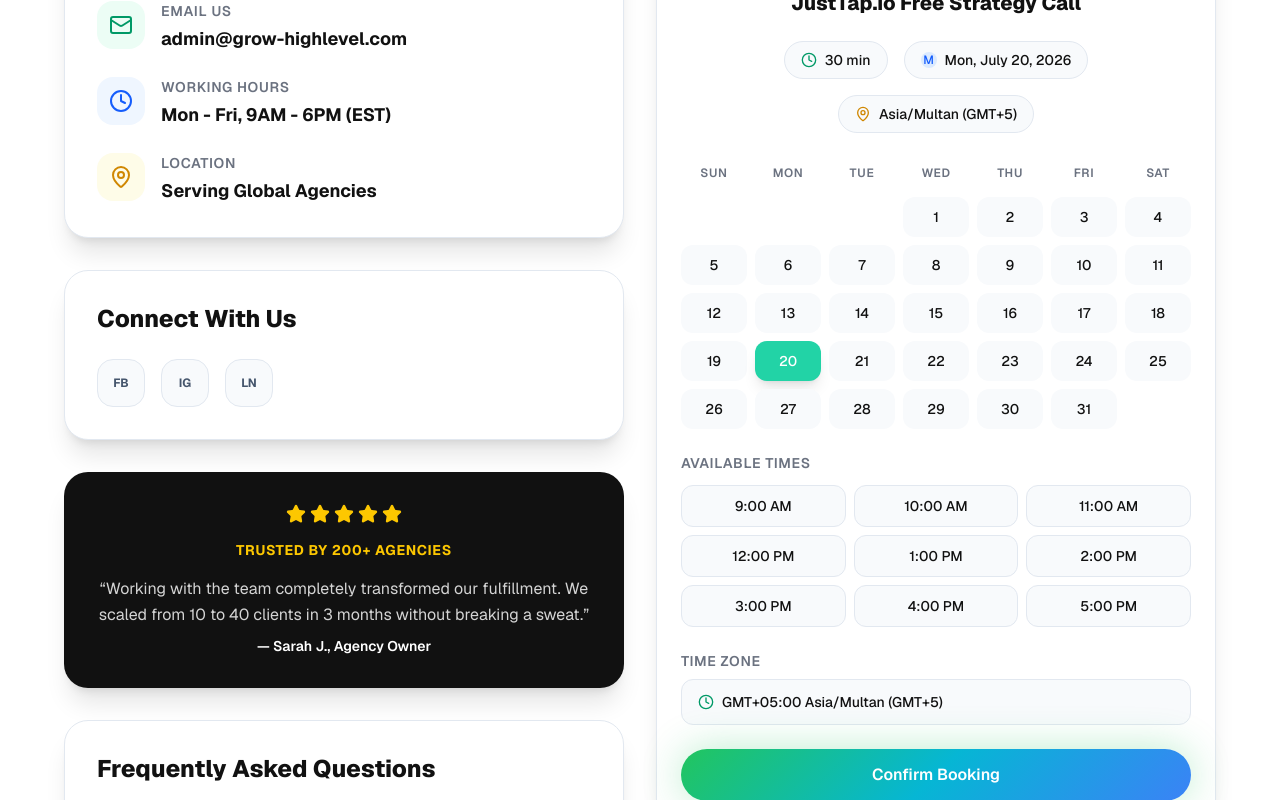
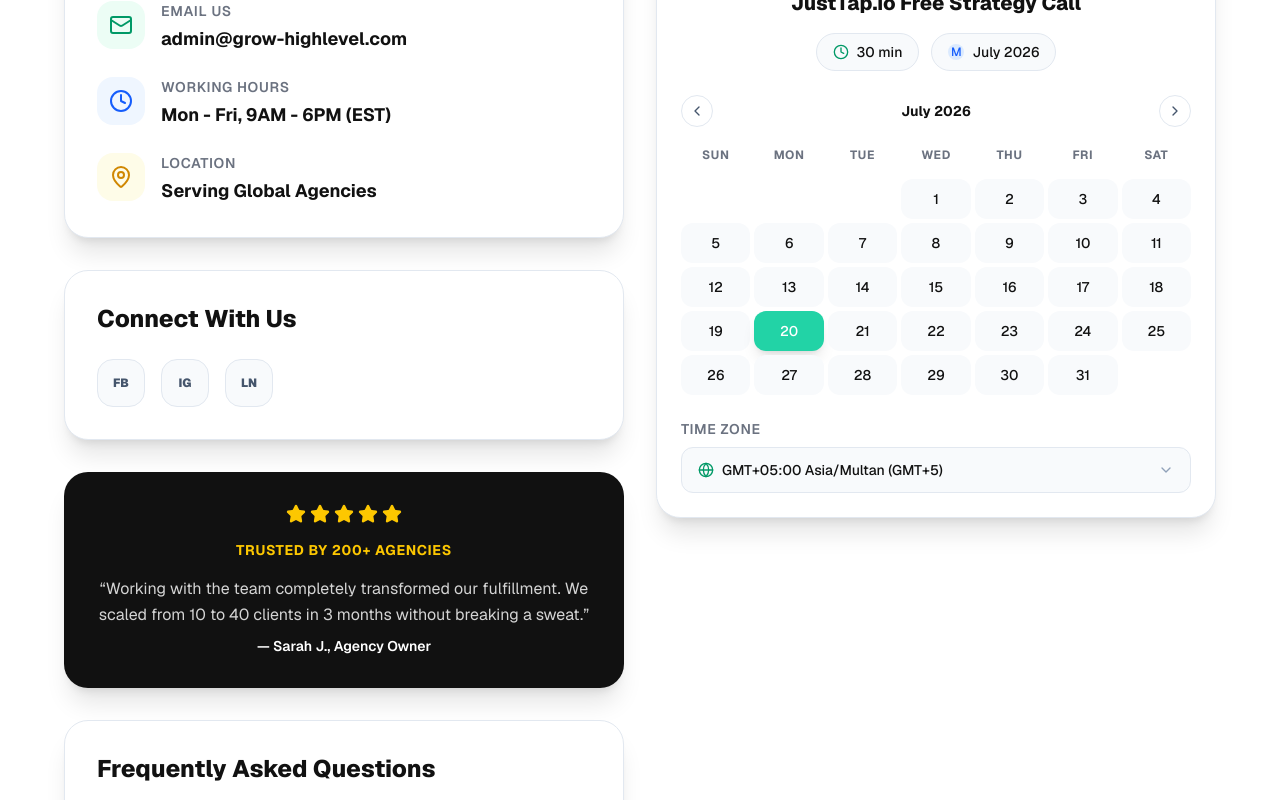
Before and after one commit to Muhammadkashifsaeed/heighlevel, a Next.js app: page /contact in a window 1280 px wide. Shown: the part 520-1320 px from the top of the page. Built offline with nearby package versions, Linux system fonts and the light colour scheme.

Commit message:
update contact page calendar, timezone, social icons and remove booking button

```diff
--- a/src/app/components/sections/DiscoveryCall.tsx
+++ b/src/app/components/sections/DiscoveryCall.tsx
@@ -2,7 +2,7 @@
 
 import { motion } from "framer-motion";
 import Image from "next/image";
-import { useState } from "react";
+import { useState, useMemo } from "react";
 import {
   Mail,
   Phone,
@@ -11,7 +11,8 @@ import {
   Globe,
   Star,
   ChevronDown,
-  ChevronUp,
+  ChevronLeft,
+  ChevronRight,
 } from "lucide-react";
 
 const faqs = [
@@ -30,20 +31,91 @@ const faqs = [
 ];
 
 const days = ["Sun", "Mon", "Tue", "Wed", "Thu", "Fri", "Sat"];
-const timeSlots = [
-  "9:00 AM",
-  "10:00 AM",
-  "11:00 AM",
-  "12:00 PM",
-  "1:00 PM",
-  "2:00 PM",
-  "3:00 PM",
-  "4:00 PM",
-  "5:00 PM",
+const months = [
+  "January",
+  "February",
+  "March",
+  "April",
+  "May",
+  "June",
+  "July",
+  "August",
+  "September",
+  "October",
+  "November",
+  "December",
+];
+
+const timeZones = [
+  "GMT+05:00 Asia/Multan (GMT+5)",
+  "GMT+04:00 Asia/Dubai (GMT+4)",
+  "GMT+03:00 Asia/Riyadh (GMT+3)",
+  "GMT+00:00 Europe/London (GMT+0)",
+  "GMT-04:00 America/New_York (GMT-4)",
+  "GMT-07:00 America/Los_Angeles (GMT-7)",
+  "GMT+08:00 Asia/Singapore (GMT+8)",
 ];
 
 export default function DiscoveryCall() {
+  const today = useMemo(() => {
+    const d = new Date(2026, 6, 20);
+    return d;
+  }, []);
+
+  const [currentMonth, setCurrentMonth] = useState(today.getMonth());
+  const [currentYear, setCurrentYear] = useState(today.getFullYear());
+  const [selectedDate, setSelectedDate] = useState<number | null>(20);
+  const [selectedDay, setSelectedDay] = useState<string | null>(null);
   const [openFaq, setOpenFaq] = useState<number | null>(null);
+  const [tzOpen, setTzOpen] = useState(false);
+  const [timeZone, setTimeZone] = useState(timeZones[0]);
+
+  const daysInMonth = new Date(currentYear, currentMonth + 1, 0).getDate();
+  const firstDay = new Date(currentYear, currentMonth, 1).getDay();
+
+  const prevMonth = () => {
+    if (currentMonth === 0) {
+      setCurrentMonth(11);
+      setCurrentYear(currentYear - 1);
+    } else {
+      setCurrentMonth(currentMonth - 1);
+    }
+  };
+
+  const nextMonth = () => {
+    if (currentMonth === 11) {
+      setCurrentMonth(0);
+      setCurrentYear(currentYear + 1);
+    } else {
+      setCurrentMonth(currentMonth + 1);
+    }
+  };
+
+  const handleDayClick = (dayNum: number) => {
+    setSelectedDate(dayNum);
+    const d = new Date(currentYear, currentMonth, dayNum);
+    const dayName = days[d.getDay()];
+    setSelectedDay(dayName === selectedDay ? null : dayName);
+  };
+
+  const handleDayHeaderClick = (dayName: string) => {
+    setSelectedDay(dayName === selectedDay ? null : dayName);
+  };
+
+  const filteredDays = useMemo(() => {
+    const cells: (number | null)[] = [];
+    for (let i = 0; i < firstDay; i++) cells.push(null);
+    for (let d = 1; d <= daysInMonth; d++) {
+      const dateObj = new Date(currentYear, currentMonth, d);
+      const dayName = days[dateObj.getDay()];
+      if (selectedDay === null || dayName === selectedDay) {
+        cells.push(d);
+      } else {
+        cells.push(null);
+      }
+    }
+    return cells;
+  }, [firstDay, daysInMonth, currentMonth, currentYear, selectedDay]);
 
   return (
     <section className="bg-white py-20 sm:py-24">
@@ -165,21 +237,21 @@ export default function DiscoveryCall() {
               <div className="mt-6 flex gap-4">
                 <a
                   href="#"
-                  className="flex h-12 w-12 items-center justify-center rounded-2xl border border-slate-200 bg-slate-50 text-slate-600 transition-all duration-300 hover:border-blue-500 hover:bg-blue-50 hover:text-blue-600"
+                  className="flex h-12 w-12 items-center justify-center rounded-2xl border border-slate-200 bg-slate-50 text-slate-600 transition-all duration-300 hover:border-blue-600 hover:bg-blue-50 hover:text-blue-700"
                 >
-                  <span className="text-xs font-bold">FB</span>
+                  <span className="text-xs font-black">FB</span>
                 </a>
                 <a
                   href="#"
                   className="flex h-12 w-12 items-center justify-center rounded-2xl border border-slate-200 bg-slate-50 text-slate-600 transition-all duration-300 hover:border-pink-500 hover:bg-pink-50 hover:text-pink-600"
                 >
-                  <span className="text-xs font-bold">IG</span>
+                  <span className="text-xs font-black">IG</span>
                 </a>
                 <a
                   href="#"
-                  className="flex h-12 w-12 items-center justify-center rounded-2xl border border-slate-200 bg-slate-50 text-slate-600 transition-all duration-300 hover:border-blue-700 hover:bg-blue-50 hover:text-blue-700"
+                  className="flex h-12 w-12 items-center justify-center rounded-2xl border border-slate-200 bg-slate-50 text-slate-600 transition-all duration-300 hover:border-blue-700 hover:bg-blue-50 hover:text-blue-800"
                 >
-                  <span className="text-xs font-bold">LN</span>
+                  <span className="text-xs font-black">LN</span>
                 </a>
               </div>
             </motion.div>
@@ -244,7 +316,7 @@ export default function DiscoveryCall() {
                         {faq.q}
                       </span>
                       {openFaq === i ? (
-                        <ChevronUp className="h-5 w-5 shrink-0 text-emerald-600" />
+                        <ChevronDown className="h-5 w-5 shrink-0 text-emerald-600" />
                       ) : (
                         <ChevronDown className="h-5 w-5 shrink-0 text-slate-400" />
                       )}
@@ -295,10 +367,9 @@ export default function DiscoveryCall() {
                 <h3 className="mt-4 text-xl font-extrabold text-[#111111]">
                   JustTap.io Free Strategy Call
                 </h3>
-              </div>
 
                 {/* Call Details */}
-              <div className="mt-6 flex flex-wrap items-center justify-center gap-4">
+                <div className="mt-4 flex flex-wrap items-center justify-center gap-3">
                   <div className="flex items-center gap-2 rounded-full border border-slate-200 bg-slate-50 px-4 py-2 text-sm font-medium text-[#111111]">
                     <Clock className="h-4 w-4 text-emerald-600" />
                     30 min
@@ -307,89 +378,113 @@ export default function DiscoveryCall() {
                     <span className="h-4 w-4 rounded-full bg-blue-100 text-center text-xs leading-4 text-blue-600">
                       M
                     </span>
-                  Mon, July 20, 2026
+                    {months[currentMonth]} {currentYear}
                   </div>
-                <div className="flex items-center gap-2 rounded-full border border-slate-200 bg-slate-50 px-4 py-2 text-sm font-medium text-[#111111]">
-                  <MapPin className="h-4 w-4 text-yellow-600" />
-                  Asia/Multan (GMT+5)
                 </div>
               </div>
 
-              {/* Calendar */}
+              {/* Calendar Navigation */}
               <div className="mt-6">
-                {/* Days of week header */}
-                <div className="grid grid-cols-7 gap-2">
+                {/* Month/Year Navigation */}
+                <div className="flex items-center justify-between">
+                  <button
+                    onClick={prevMonth}
+                    className="flex h-8 w-8 items-center justify-center rounded-full border border-slate-200 text-slate-600 transition-all duration-200 hover:border-emerald-400 hover:text-emerald-600"
+                  >
+                    <ChevronLeft className="h-4 w-4" />
+                  </button>
+                  <span className="text-sm font-bold text-[#111111]">
+                    {months[currentMonth]} {currentYear}
+                  </span>
+                  <button
+                    onClick={nextMonth}
+                    className="flex h-8 w-8 items-center justify-center rounded-full border border-slate-200 text-slate-600 transition-all duration-200 hover:border-emerald-400 hover:text-emerald-600"
+                  >
+                    <ChevronRight className="h-4 w-4" />
+                  </button>
+                </div>
+
+                {/* Days of week header - clickable */}
+                <div className="mt-3 grid grid-cols-7 gap-1">
                   {days.map((day) => (
-                    <div
+                    <button
                       key={day}
-                      className="py-2 text-center text-xs font-semibold uppercase tracking-wider text-[#6B7280]"
+                      onClick={() => handleDayHeaderClick(day)}
+                      className={`py-2 text-center text-xs font-bold uppercase tracking-wider transition-all duration-200 rounded-lg ${
+                        selectedDay === day
+                          ? "bg-[#22D3A6] text-white"
+                          : "text-[#6B7280] hover:bg-slate-100"
+                      }`}
                     >
                       {day}
-                    </div>
+                    </button>
                   ))}
                 </div>
 
-                {/* Calendar grid placeholder */}
-                <div className="mt-2 grid grid-cols-7 gap-2">
-                  {Array.from({ length: 35 }).map((_, i) => {
-                    const dayNum = i - 2;
-                    const isCurrentMonth = dayNum > 0 && dayNum <= 31;
-                    const isSelected = dayNum === 20;
-                    const isDisabled = !isCurrentMonth;
-
-                    return (
+                {/* Calendar grid */}
+                <div className="mt-2 grid grid-cols-7 gap-1">
+                  {filteredDays.map((dayNum, i) => (
                     <button
                       key={i}
-                        disabled={isDisabled}
+                      disabled={dayNum === null}
+                      onClick={() => dayNum && handleDayClick(dayNum)}
                       className={`flex h-10 w-full items-center justify-center rounded-xl text-sm font-medium transition-all duration-200 ${
-                          isSelected
+                        dayNum === null
+                          ? "invisible"
+                          : selectedDate === dayNum
                           ? "bg-[#22D3A6] text-white shadow-lg"
-                            : isCurrentMonth
-                            ? "bg-slate-50 text-[#111111] hover:bg-emerald-50 hover:text-emerald-600"
-                            : "text-slate-300"
+                          : "bg-slate-50 text-[#111111] hover:bg-emerald-50 hover:text-emerald-600"
                       }`}
                     >
-                        {isCurrentMonth ? dayNum : ""}
-                      </button>
-                    );
-                  })}
-                </div>
-              </div>
-
-              {/* Time Slots */}
-              <div className="mt-6">
-                <h4 className="text-sm font-semibold uppercase tracking-wider text-[#6B7280]">
-                  Available Times
-                </h4>
-                <div className="mt-3 grid grid-cols-3 gap-2">
-                  {timeSlots.map((time) => (
-                    <button
-                      key={time}
-                      className="rounded-xl border border-slate-200 bg-slate-50 py-2.5 text-sm font-medium text-[#111111] transition-all duration-200 hover:border-emerald-400 hover:bg-emerald-50 hover:text-emerald-600"
-                    >
-                      {time}
+                      {dayNum}
                     </button>
                   ))}
                 </div>
               </div>
 
-              {/* Time Zone */}
-              <div className="mt-6">
+              {/* Time Zone Selector */}
+              <div className="mt-6 relative">
                 <h4 className="text-sm font-semibold uppercase tracking-wider text-[#6B7280]">
                   Time Zone
                 </h4>
-                <div className="mt-2 flex items-center gap-2 rounded-xl border border-slate-200 bg-slate-50 px-4 py-3">
-                  <Clock className="h-4 w-4 text-emerald-600" />
-                  <span className="text-sm font-medium text-[#111111]">
-                    GMT+05:00 Asia/Multan (GMT+5)
-                  </span>
+                <button
+                  onClick={() => setTzOpen(!tzOpen)}
+                  className="mt-2 flex w-full items-center justify-between rounded-xl border border-slate-200 bg-slate-50 px-4 py-3 text-sm font-medium text-[#111111] transition-all duration-200 hover:border-emerald-400"
+                >
+                  <div className="flex items-center gap-2">
+                    <Globe className="h-4 w-4 text-emerald-600" />
+                    {timeZone}
                   </div>
+                  <ChevronDown
+                    className={`h-4 w-4 text-slate-400 transition-transform duration-200 ${
+                      tzOpen ? "rotate-180" : ""
+                    }`}
+                  />
+                </button>
+
+                {/* Time Zone Dropdown */}
+                {tzOpen && (
+                  <div className="absolute z-20 mt-1 w-full rounded-xl border border-slate-200 bg-white shadow-xl">
+                    {timeZones.map((tz) => (
+                      <button
+                        key={tz}
+                        onClick={() => {
+                          setTimeZone(tz);
+                          setTzOpen(false);
+                        }}
+                        className={`flex w-full items-center gap-2 px-4 py-2.5 text-left text-sm transition-colors duration-200 hover:bg-emerald-50 ${
+                          timeZone === tz
+                            ? "bg-emerald-50 text-emerald-600 font-semibold"
+                            : "text-[#111111]"
+                        }`}
+                      >
+                        <Globe className="h-4 w-4 shrink-0 text-slate-400" />
+                        {tz}
+                      </button>
+                    ))}
                   </div>
-
-              {/* Confirm Button */}
-              <button className="mt-6 w-full rounded-full bg-[linear-gradient(135deg,#22c55e,#06b6d4,#3b82f6)] py-3.5 text-base font-semibold text-white shadow-[0_0_40px_rgba(34,197,94,0.3)] transition-all duration-300 hover:scale-[1.02] hover:shadow-[0_0_60px_rgba(34,197,94,0.5)]">
-                Confirm Booking
-              </button>
+                )}
+              </div>
             </div>
           </motion.div>
         </div>
```
Lines whose indentation alone changed are shown as unchanged.
